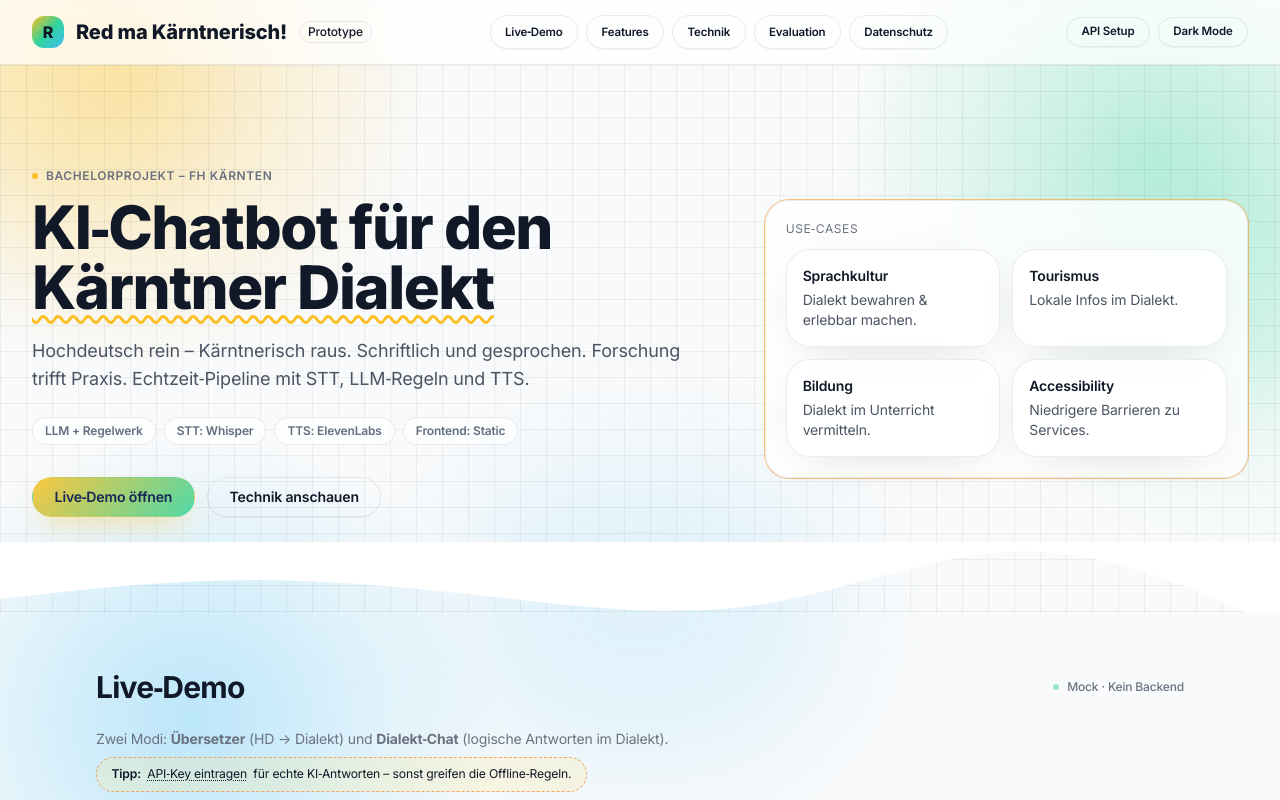
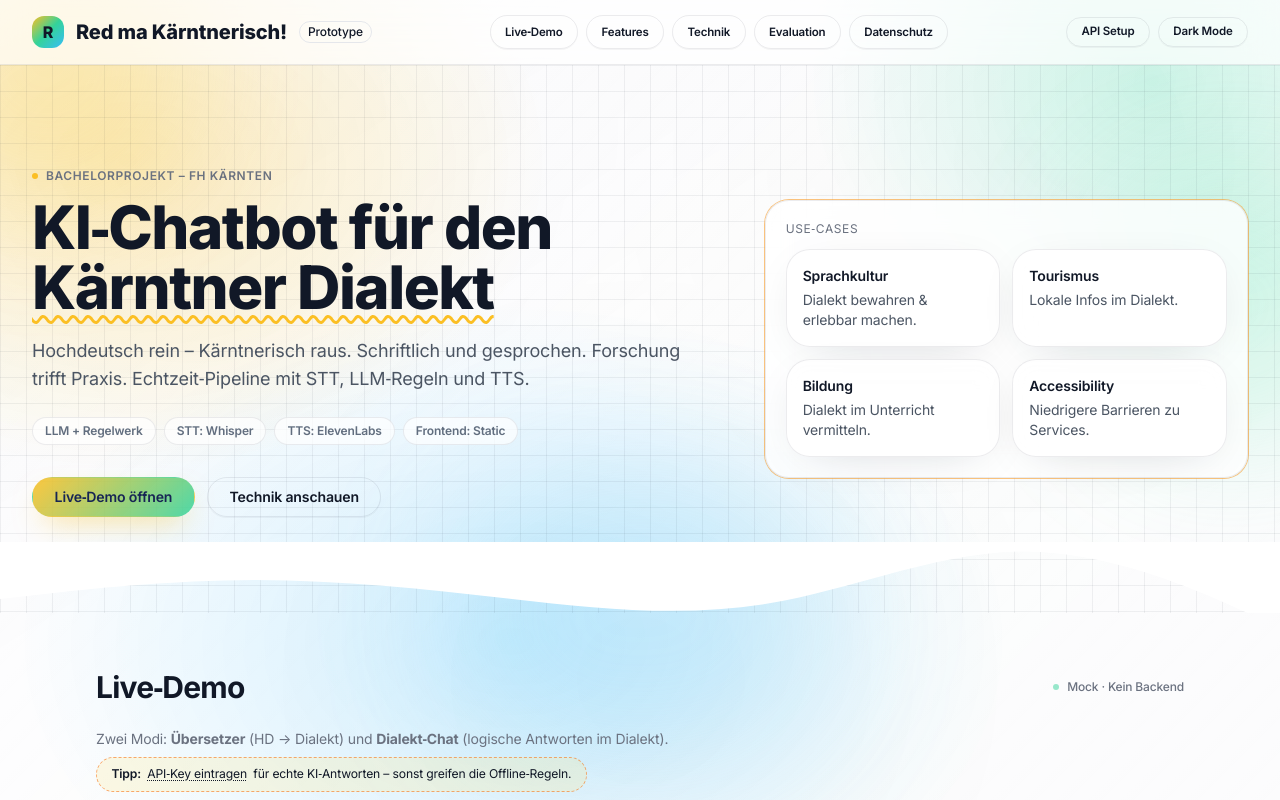
Before and after one commit to xen3rgy/BA_Projekt, a plain HTML site: page prototyp1.html in a window 1280 px wide. Shown: the top 800 px of the page. Drawn offline with nearby package versions, Linux system fonts and the light colour scheme.

Commit message:
Refine background layering for cleaner hero

```diff
--- a/prototyp1.html
+++ b/prototyp1.html
@@ -50,6 +50,52 @@
       background-color: var(--bg-body);
       font-feature-settings: "liga" 1, "kern" 1;
       letter-spacing: -0.01em;
+      position: relative;
+      overflow-x: hidden;
+      isolation: isolate;
+    }
+
+    .background-canvas {
+      position: fixed;
+      inset: 0;
+      z-index: -10;
+      pointer-events: none;
+      background-image:
+        radial-gradient(55% 65% at 10% 20%, rgba(251, 191, 36, 0.26), transparent 60%),
+        radial-gradient(45% 60% at 90% 10%, rgba(52, 211, 153, 0.22), transparent 60%),
+        radial-gradient(60% 65% at 40% 80%, rgba(56, 189, 248, 0.22), transparent 65%),
+        linear-gradient(135deg, rgba(255, 255, 255, 0.7), rgba(255, 255, 255, 0.45));
+      filter: saturate(1.1);
+    }
+
+    .background-canvas::after {
+      content: '';
+      position: absolute;
+      inset: 0;
+      background-image:
+        radial-gradient(circle at 15% 15%, rgba(15, 23, 42, 0.04), transparent 35%),
+        radial-gradient(circle at 80% 20%, rgba(15, 23, 42, 0.035), transparent 35%),
+        radial-gradient(circle at 50% 85%, rgba(15, 23, 42, 0.04), transparent 45%),
+        linear-gradient(to bottom right, rgba(15, 23, 42, 0.06), transparent 45%);
+      mix-blend-mode: soft-light;
+      opacity: 0.8;
+    }
+
+    .dark .background-canvas {
+      background-image:
+        radial-gradient(55% 60% at 20% 25%, rgba(251, 191, 36, 0.12), transparent 60%),
+        radial-gradient(45% 60% at 80% 20%, rgba(52, 211, 153, 0.12), transparent 60%),
+        radial-gradient(60% 70% at 55% 85%, rgba(56, 189, 248, 0.12), transparent 65%),
+        linear-gradient(135deg, rgba(15, 23, 42, 0.8), rgba(15, 23, 42, 0.55));
+    }
+
+    .dark .background-canvas::after {
+      background-image:
+        radial-gradient(circle at 15% 15%, rgba(255, 255, 255, 0.06), transparent 35%),
+        radial-gradient(circle at 80% 20%, rgba(255, 255, 255, 0.04), transparent 35%),
+        radial-gradient(circle at 50% 85%, rgba(255, 255, 255, 0.05), transparent 45%),
+        linear-gradient(to bottom right, rgba(255, 255, 255, 0.05), transparent 45%);
+      opacity: 0.85;
     }
 
     a, button, input, textarea { transition: all 0.18s ease-in-out; }
@@ -382,12 +428,13 @@
     }
   </style>
 </head>
-<body class="min-h-screen text-gray-900 dark:text-gray-100 accent-gradient">
+<body class="min-h-screen text-gray-900 dark:text-gray-100">
+  <div class="background-canvas"></div>
   <!-- Decorative blobs -->
   <div class="pointer-events-none fixed inset-0 -z-10">
-    <div class="absolute -top-20 -left-24 h-72 w-72 rounded-full bg-amber-300/20 blur-3xl"></div>
-    <div class="absolute top-40 -right-24 h-72 w-72 rounded-full bg-emerald-300/20 blur-3xl"></div>
-    <div class="absolute bottom-10 left-1/2 -translate-x-1/2 h-72 w-96 rounded-full bg-sky-300/20 blur-3xl"></div>
+    <div class="absolute -top-20 -left-24 h-72 w-72 rounded-full bg-amber-300/25 blur-3xl"></div>
+    <div class="absolute top-40 -right-24 h-72 w-72 rounded-full bg-emerald-300/25 blur-3xl"></div>
+    <div class="absolute bottom-10 left-1/2 -translate-x-1/2 h-72 w-96 rounded-full bg-sky-300/25 blur-3xl"></div>
   </div>
 
   <!-- Top Nav -->
```
